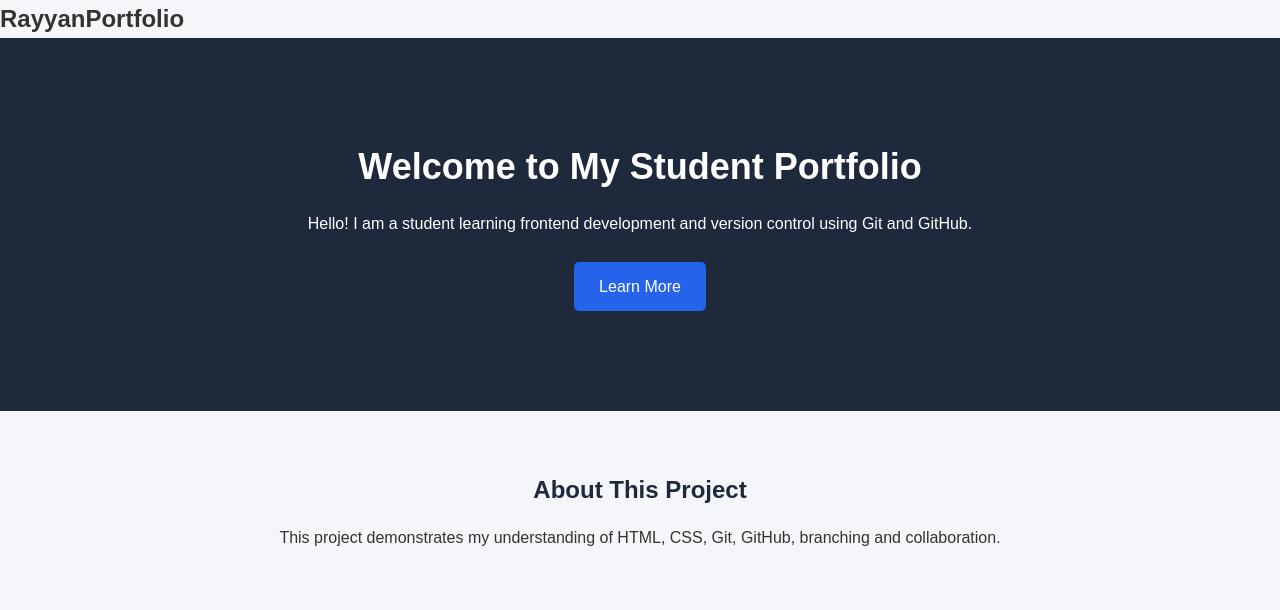
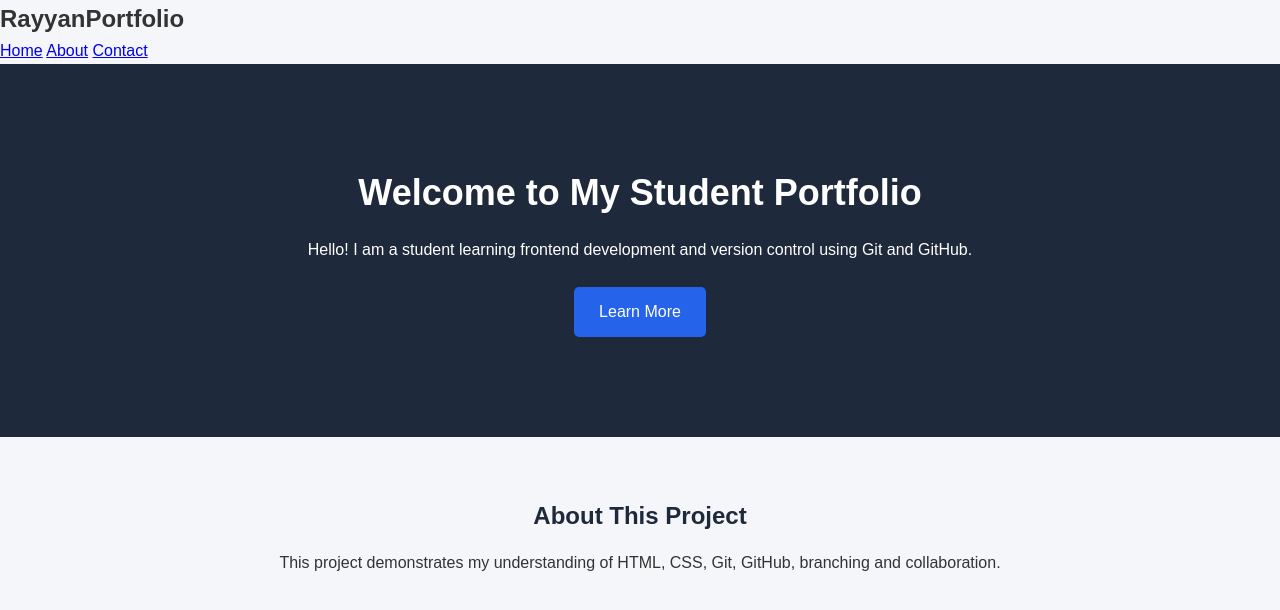
Before and after one commit to rayanyunus/Frontend-version-control-task-rayanyunus, a plain HTML site: page index.html in a window 1280 px wide. Drawn offline with Linux system fonts and the light colour scheme.

Commit message:
feat: add navigation links to header

```diff
--- a/index.html
+++ b/index.html
@@ -12,6 +12,12 @@
         <div class="logo">
             <h2>Rayyan<span>Portfolio</span></h2>
         </div>
+
+        <nav class="navigation">
+            <a href="#home">Home</a>
+            <a href="#about">About</a>
+            <a href="#contact">Contact</a>
+        </nav>
     </header>
 
     <main>
```
